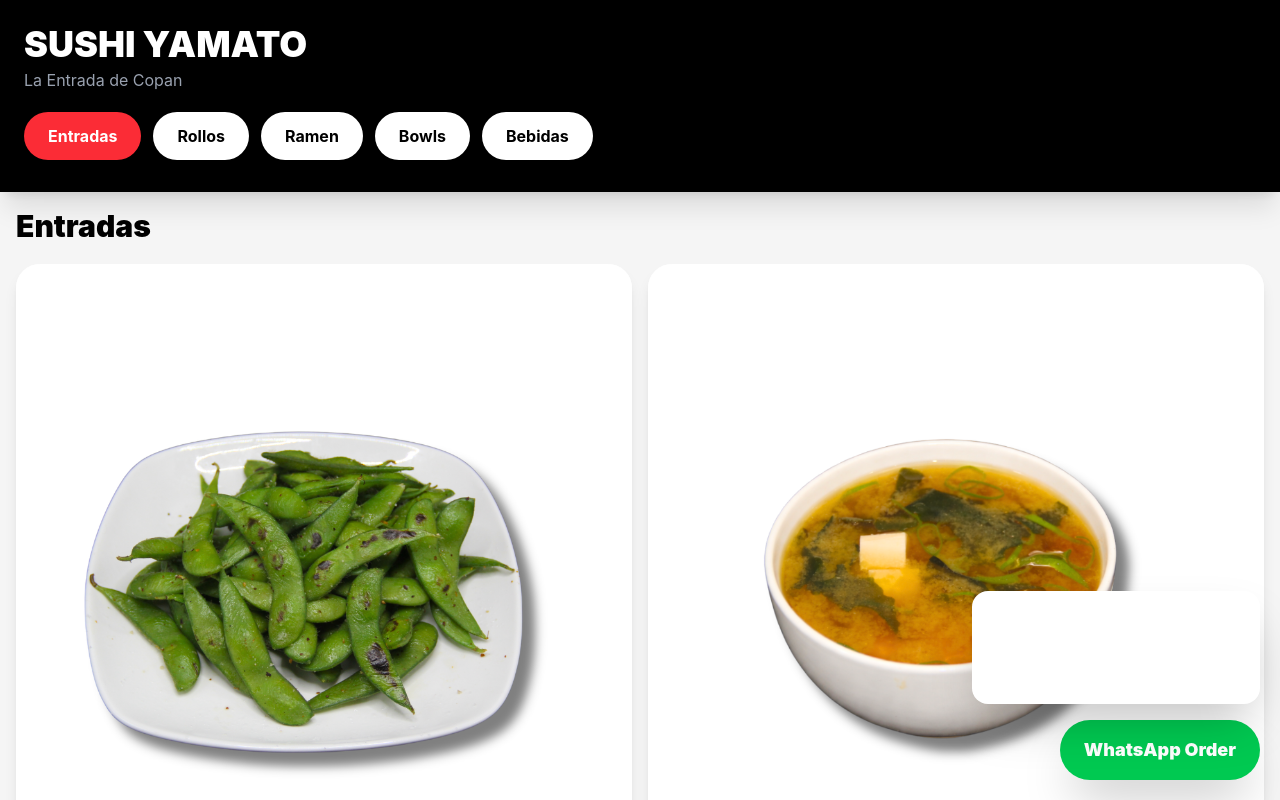
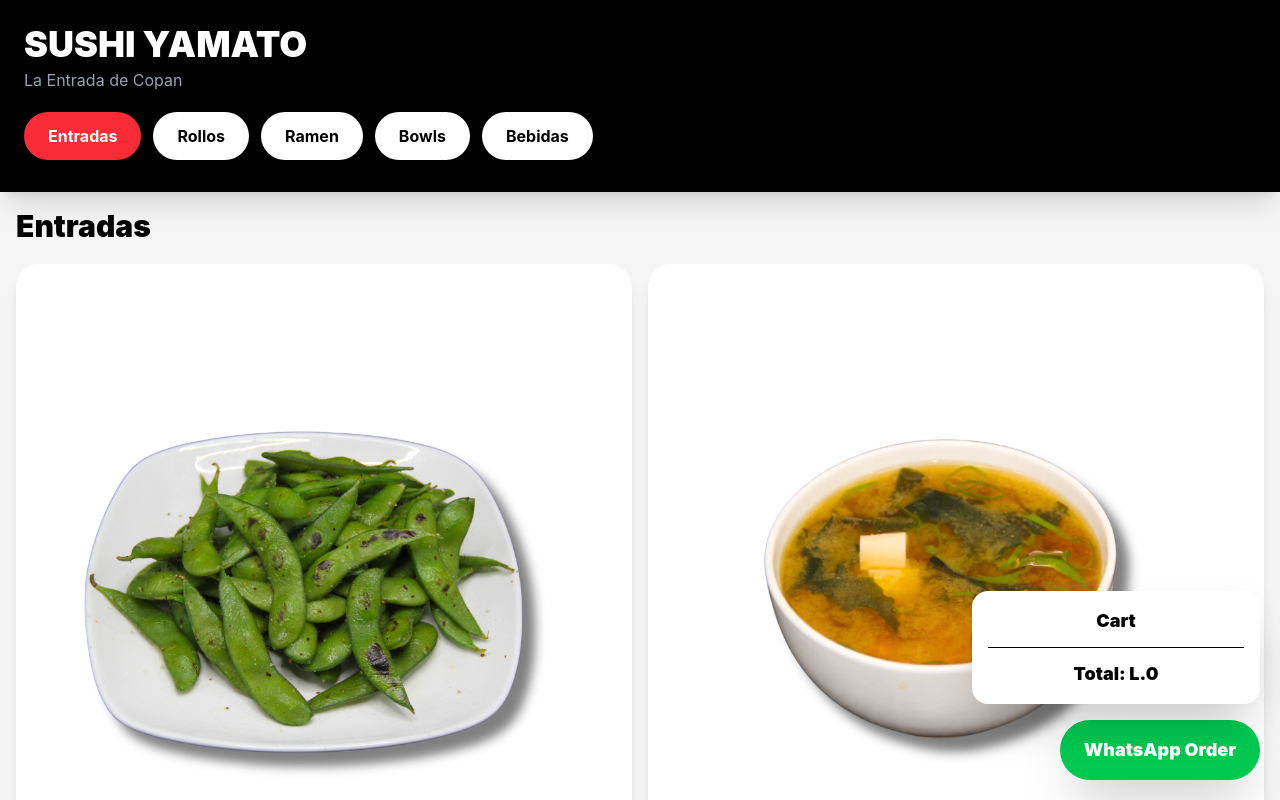
Before and after one commit to jackma0625/yamato-menu, a React (Vite) app: page / in a window 1280 px wide. Shown: the top 800 px of the page. Built offline with nearby package versions, Linux system fonts and the light colour scheme.

Commit message:
new whatsapp buy

```diff
--- a/src/App.jsx
+++ b/src/App.jsx
@@ -177,7 +177,7 @@ export default function App() {
     font-black
     text-lg
   "
-><div className="fixed bottom-24 right-5 bg-white p-4 rounded-2xl shadow-2xl w-72">
+><div className="fixed bottom-24 right-5 bg-white p-4 rounded-2xl shadow-2xl w-72 text-black">
 
 <h2 className="font-black text-lg mb-3">
   Cart
```
